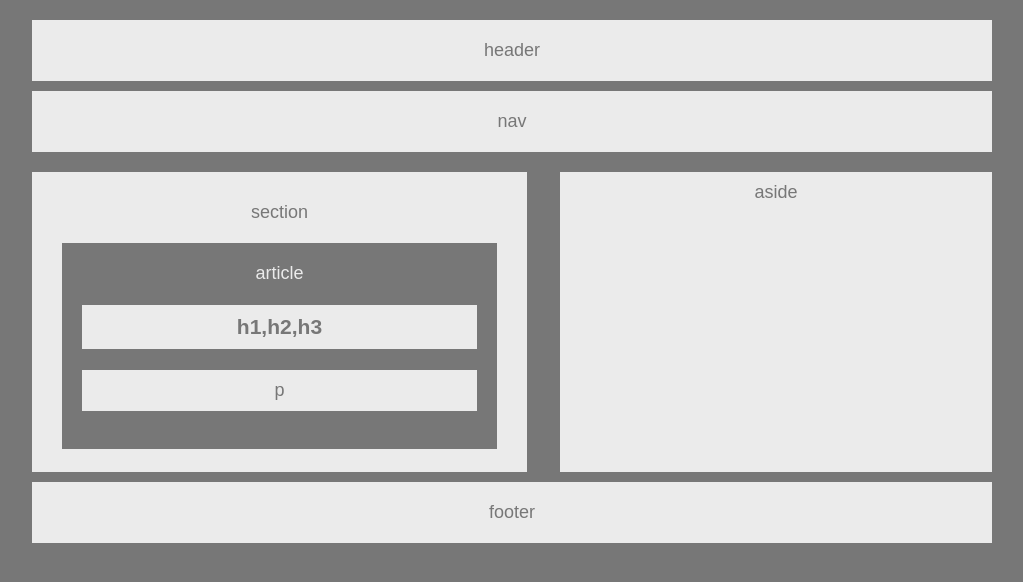
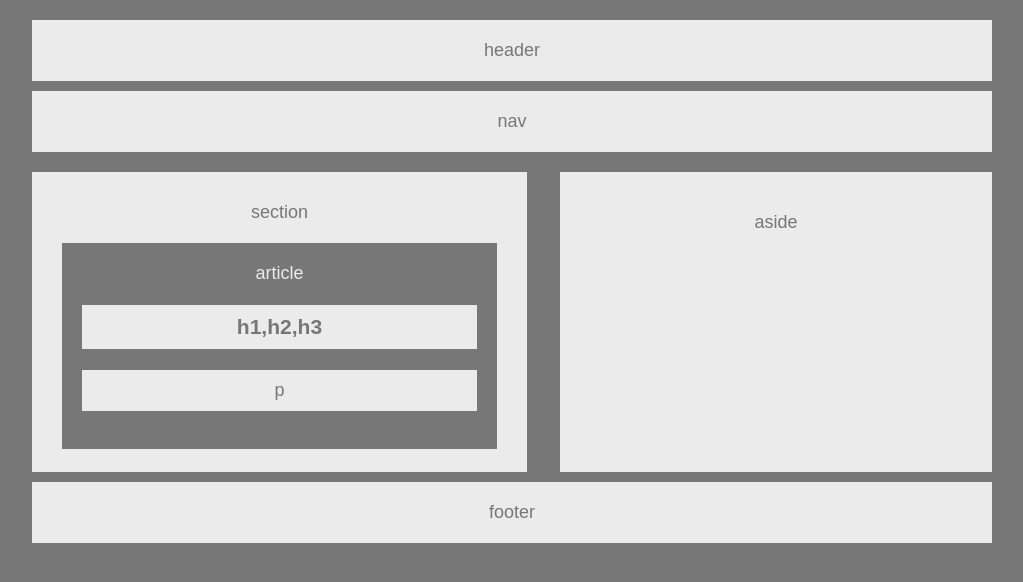
Before and after one commit to ABJervis/HW-Wireframe, a plain HTML site: page index.html in a window 1280 px wide. Shown: the whole page, without its empty margins (128-1151 px from the left). Drawn offline with Linux system fonts and the light colour scheme.

Commit message:
stop before you mess it all up

```diff
--- a/style.css
+++ b/style.css
@@ -71,9 +71,10 @@
     color: #777;
 }
 
+
 .aside {
     Text-align:center;
-    padding: 10px;
+    padding: 40px;
     background-color: #ebebeb;
     color: #777;
     float: right;
```
Also changed, not shown: index.html (+2 -2 lines).
